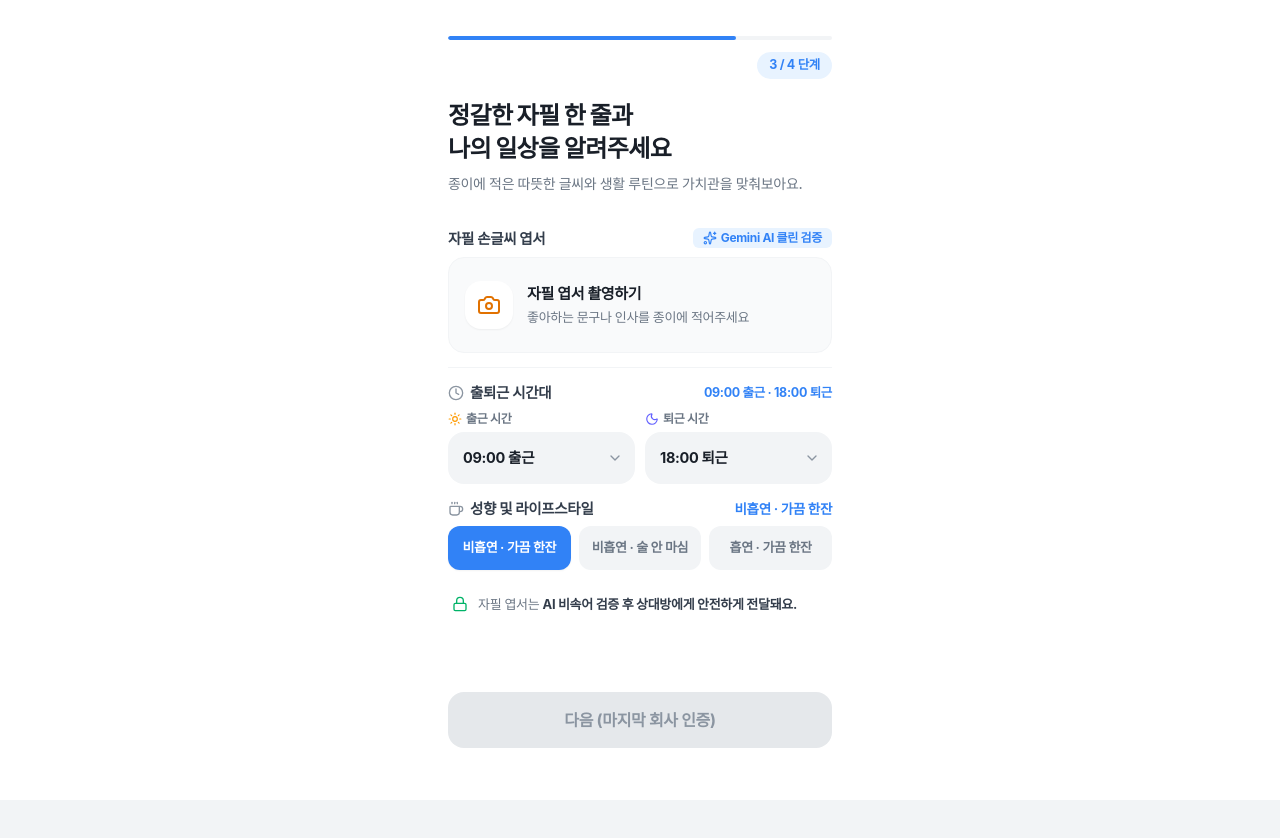
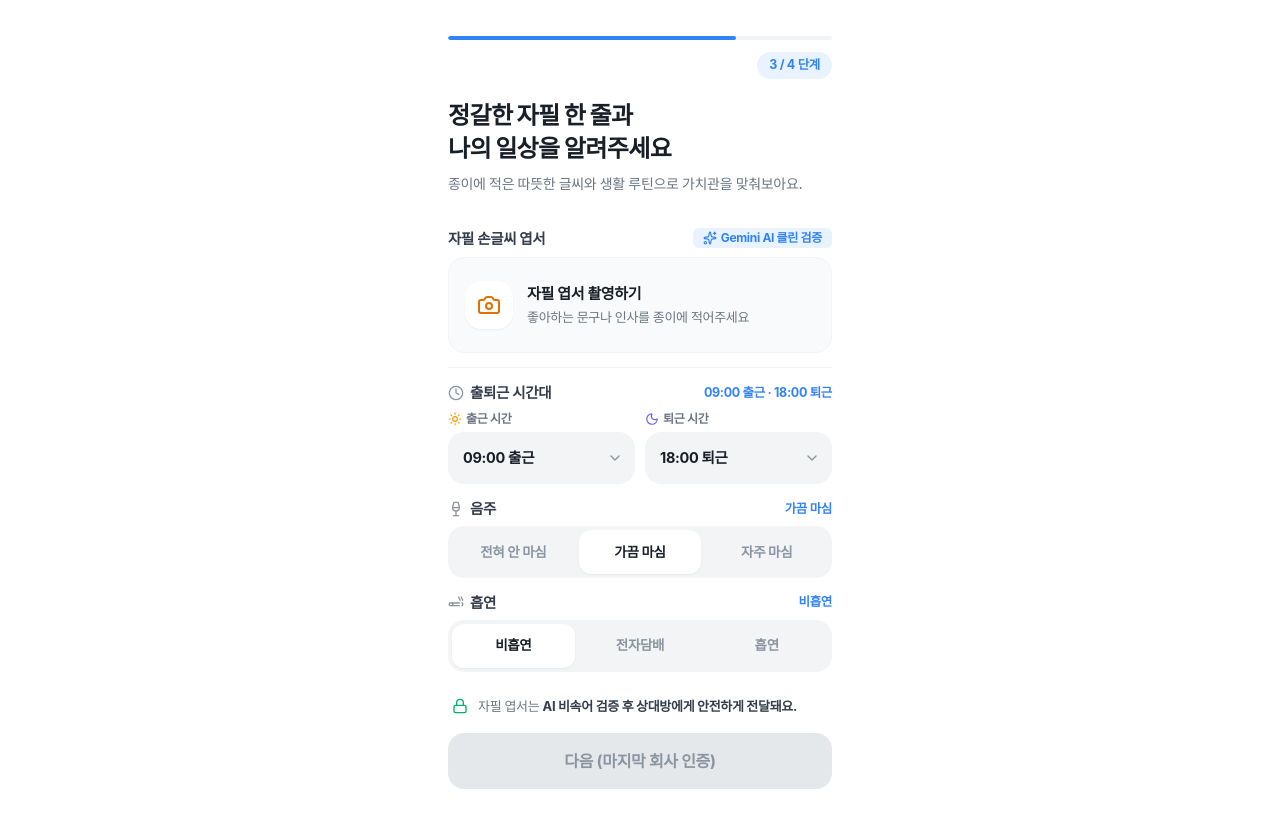
Before and after one commit to salaryee/dating, a Next.js app: page /auth/profile-step2 in a window 1280 px wide. Shown: the top 838 px of the page. Before the commit the page ends 800 px from the top, so only its background shows below. Built offline with nearby package versions, Linux system fonts and the light colour scheme.

Commit message:
feat: replace lifestyle with separate drinking and smoking TDS segmented controls

```diff
--- a/src/app/auth/profile-step2/page.tsx
+++ b/src/app/auth/profile-step2/page.tsx
@@ -10,19 +10,21 @@ import {
   FileText,
   RefreshCw,
   Check,
-  Coffee,
   Clock,
   Lock,
   ChevronDown,
   Sun,
   Moon,
+  Wine,
+  Cigarette,
 } from "lucide-react";
 
 export default function ProfileStep2Page() {
   const [noteStatus, setNoteStatus] = useState<"empty" | "analyzing" | "success">("empty");
   const [workStartTime, setWorkStartTime] = useState("09:00");
   const [workEndTime, setWorkEndTime] = useState("18:00");
-  const [lifestyle, setLifestyle] = useState("비흡연 · 가끔 한잔");
+  const [drinking, setDrinking] = useState<"가끔 마심" | "자주 마심" | "전혀 안 마심">("가끔 마심");
+  const [smoking, setSmoking] = useState<"비흡연" | "전자담배" | "흡연">("비흡연");
 
   const simulateCameraCapture = () => {
     setNoteStatus("analyzing");
@@ -235,25 +237,52 @@ export default function ProfileStep2Page() {
               </div>
             </div>
 
-            {/* 성향 및 라이프스타일 */}
+            {/* 음주 여부 (TDS Segmented Control) */}
             <div className="flex flex-col gap-1.5">
               <div className="flex items-center justify-between">
                 <span className="text-[14.5px] font-bold text-[#333D4B] flex items-center gap-1.5">
-                  <Coffee className="w-4 h-4 text-[#8B95A1]" />
-                  <span>성향 및 라이프스타일</span>
+                  <Wine className="w-4 h-4 text-[#8B95A1]" />
+                  <span>음주</span>
                 </span>
-                <span className="text-[13.5px] font-bold text-[#3182F6]">{lifestyle}</span>
+                <span className="text-[12.5px] font-bold text-[#3182F6]">{drinking}</span>
               </div>
-              <div className="grid grid-cols-3 gap-2">
-                {["비흡연 · 가끔 한잔", "비흡연 · 술 안 마심", "흡연 · 가끔 한잔"].map((item) => (
+              <div className="flex bg-[#F2F4F6] p-1 rounded-2xl h-13 items-center gap-1">
+                {(["전혀 안 마심", "가끔 마심", "자주 마심"] as const).map((item) => (
                   <button
                     key={item}
                     type="button"
-                    onClick={() => setLifestyle(item)}
-                    className={`h-11 px-1 rounded-xl text-[13px] font-bold transition-all text-center cursor-pointer ${
-                      lifestyle === item
-                        ? "bg-[#3182F6] text-white shadow-xs"
-                        : "bg-[#F2F4F6] text-[#6B7684] hover:bg-[#E5E8EB]"
+                    onClick={() => setDrinking(item)}
+                    className={`flex-1 h-full rounded-xl text-[13.5px] font-bold transition-all cursor-pointer ${
+                      drinking === item
+                        ? "bg-white text-[#191F28] shadow-xs"
+                        : "text-[#8B95A1] hover:text-[#4E5968]"
+                    }`}
+                  >
+                    {item}
+                  </button>
+                ))}
+              </div>
+            </div>
+
+            {/* 흡연 여부 (TDS Segmented Control) */}
+            <div className="flex flex-col gap-1.5">
+              <div className="flex items-center justify-between">
+                <span className="text-[14.5px] font-bold text-[#333D4B] flex items-center gap-1.5">
+                  <Cigarette className="w-4 h-4 text-[#8B95A1]" />
+                  <span>흡연</span>
+                </span>
+                <span className="text-[12.5px] font-bold text-[#3182F6]">{smoking}</span>
+              </div>
+              <div className="flex bg-[#F2F4F6] p-1 rounded-2xl h-13 items-center gap-1">
+                {(["비흡연", "전자담배", "흡연"] as const).map((item) => (
+                  <button
+                    key={item}
+                    type="button"
+                    onClick={() => setSmoking(item)}
+                    className={`flex-1 h-full rounded-xl text-[13.5px] font-bold transition-all cursor-pointer ${
+                      smoking === item
+                        ? "bg-white text-[#191F28] shadow-xs"
+                        : "text-[#8B95A1] hover:text-[#4E5968]"
                     }`}
                   >
                     {item}
```
